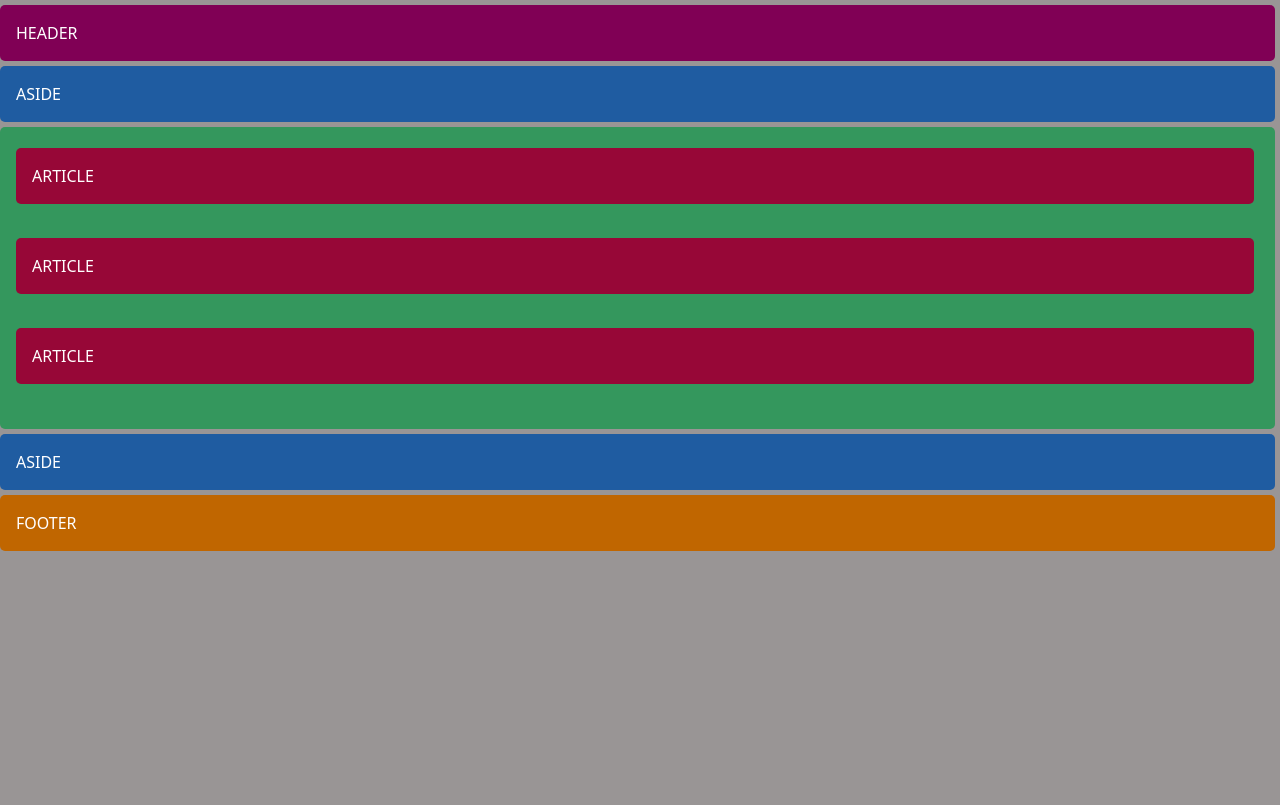
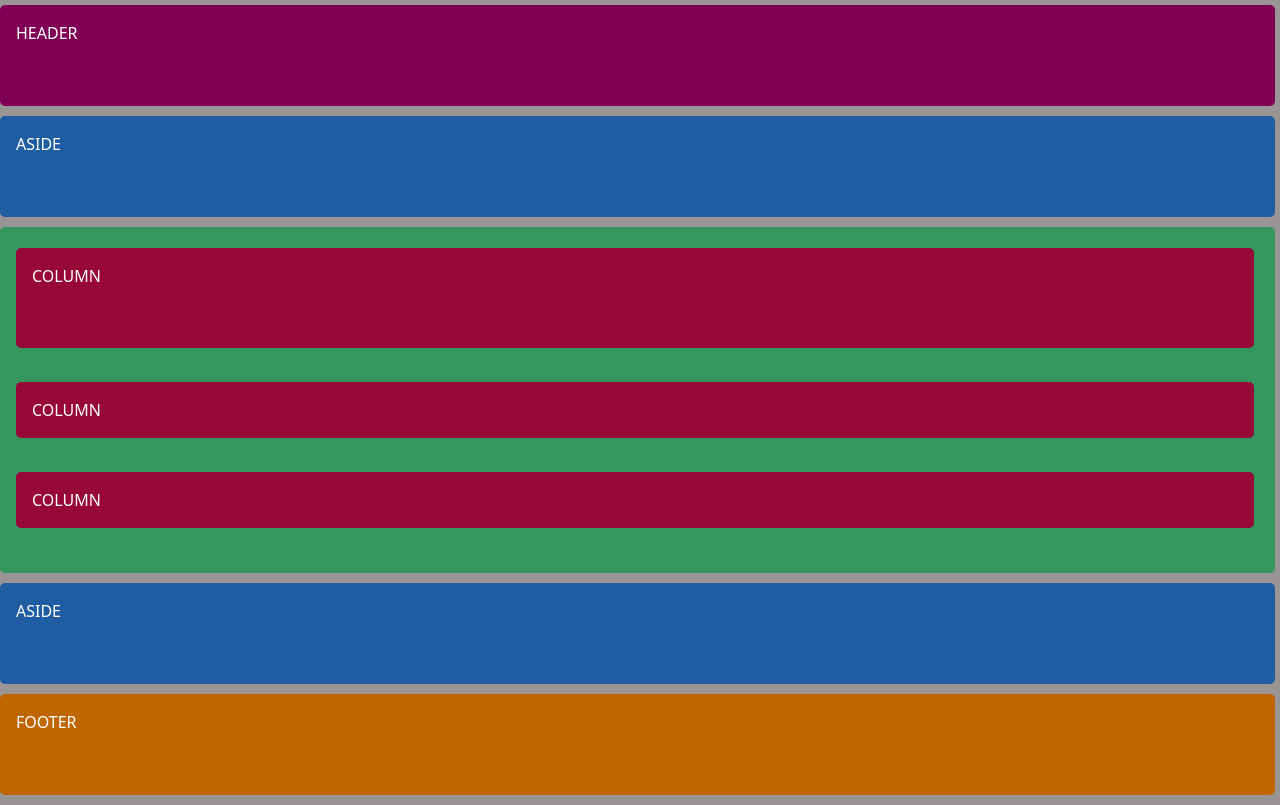
Before and after one commit to KaleeHoward/grid-wireframe-practice, a plain HTML site: page index.html in a window 1280 px wide. Drawn offline with Linux system fonts and the light colour scheme.

Commit message:
fixed reset and tried different grid properties

```diff
--- a/css/reset.css
+++ b/css/reset.css
@@ -1,33 +1,33 @@
-
+/* Basic Reset to remove default margins, paddings, and other inconsistencies */
 *,
 *::before,
 *::after {
-    box-sizing: border-box;
+    box-sizing: border-box; /* Ensure consistent box-sizing for all elements */
     margin: 0;
     padding: 0;
 }
 
-
+/* Remove default bullet styles for lists */
 ul,
 ol {
     list-style: none;
 }
 
-
+/* Remove default link underline and inherit color */
 a {
     text-decoration: none;
     color: inherit;
 }
 
-
+/* Set a consistent base font size and line-height */
 html {
-    font-size: 100%;
+    font-size: 100%; /* 16px as default, adjust as needed */
     line-height: 1.5;
-    -webkit-text-size-adjust: 100%;
-    scroll-behavior: smooth;
+    -webkit-text-size-adjust: 100%; /* Prevent text resizing on mobile */
+    scroll-behavior: smooth; /* Smooth scrolling */
 }
 
-
+/* Ensure consistent appearance of media elements */
 img,
 picture,
 video,
@@ -37,40 +37,39 @@ canvas {
     height: auto;
 }
 
-
+/* Reset form elements for consistency */
 input,
 button,
 textarea,
 select {
-    font: inherit;
+    font: inherit; /* Inherit font styles from body */
     border: none;
     background: none;
     outline: none;
 }
 
-
+/* Remove default button styling and ensure pointer cursor */
 button {
     cursor: pointer;
 }
 
-
+/* Set a consistent default for body */
 body {
     min-height: 100vh;
-    text-rendering: optimizeSpeed;
+    text-rendering: optimizeSpeed; /* Enhance text rendering for better performance */
     line-height: 1.5;
     font-family: system-ui, -apple-system, BlinkMacSystemFont, "Segoe UI", Roboto, "Helvetica Neue", Arial, sans-serif;
 }
 
-
+/* Ensure consistent focus styles for accessibility */
 :focus-visible {
-    outline: 2px dashed #000;
+    outline: 2px dashed #000; /* Customize to suit your design */
 }
 
-
-@media (min-width: 900px) {
+/* Remove all animations and transitions for users who prefer reduced motion */
+@media (prefers-reduced-motion: reduce) {
     * {
         animation: none;
         transition: none;
-        grid-template-columns: repeat (2, 1fr);
     }
 }
--- a/css/style.css
+++ b/css/style.css
@@ -1,6 +1,20 @@
 body {
     background-color: rgb(153, 149, 149);
     color: white;
+    display: grid;
+}
+
+@media (min-width: 900px) {
+    .aside {
+        display: grid;
+        grid-template-columns: repeat(3, 1fr);
+        grid-template-rows: 1fr auto;
+        column-gap: 100px;
+    }
+    .column {
+        display: grid;
+        grid-template-rows: 1fr auto;
+    }
 }
 
 header {
@@ -22,19 +36,14 @@ article {
     padding: 1rem;
     border-radius: 5px;
     margin: 5px 5px 5px 0;
-    display: grid;
-    grid-template-columns: repeat(auto-fit, minmax(200px, 1fr));
 }
 
-aside {
+.aside {
     background-color: rgb(31, 92, 161);
     padding: 1rem;
     border-radius: 5px;
     margin: 5px 5px 5px 0;
-    display: grid;
-    grid-template-columns: repeat(auto-fit, minmax(900px, 1fr));
 }
-
 
 footer {
     background-color: rgb(192, 102, 0);
--- a/index.html
+++ b/index.html
@@ -9,13 +9,13 @@
 </head>
 <body>
     <header>HEADER</header>
-    <aside>ASIDE</aside>
-   <div>
-    <article>ARTICLE</article><br>
-    <article>ARTICLE</article><br>
-    <article>ARTICLE</article><br>
+    <div class="aside">ASIDE</div>
+   <div class="column">
+    <article>COLUMN</article><br>
+    <article>COLUMN</article><br>
+    <article>COLUMN</article><br>
    </div>
-    <aside>ASIDE</aside>
+    <div class="aside">ASIDE</div>
    <footer>FOOTER</footer>
 </body>
 </html>
```
